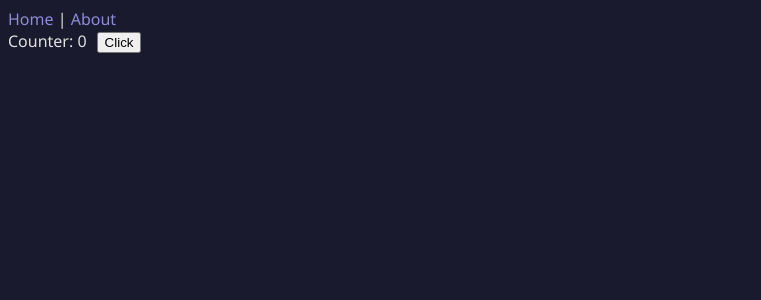
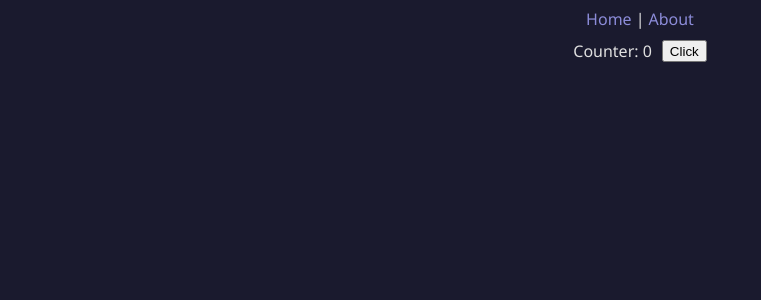
Before and after one commit to siwasu17/gh-hosting-sample, a Vue app: page / in a window 1280 px wide. Shown: the top 300 px of the page, without its empty margins (0-761 px from the left). Built offline with nearby package versions, Linux system fonts and the light colour scheme.

Commit message:
配置を微調整

```diff
--- a/src/App.vue
+++ b/src/App.vue
@@ -28,8 +28,12 @@ const currentView = computed(() => {
 </script>
 
 <template>
-  <div><a href="#/">Home</a> | <a href="#/about">About</a></div>
-  <component :is="currentView" />
+  <div class="container">
+    <div class="header"><a href="#/">Home</a> | <a href="#/about">About</a></div>
+    <div class="main">
+      <component :is="currentView" />
+    </div>
+  </div>
 </template>
 
 <style scoped>
@@ -49,4 +53,27 @@ a:hover {
   color: #adadeb;
   text-decoration: underline;
 }
+
+.header {
+  display: flex;
+  justify-content: center;
+}
+
+.header a {
+  margin-left: 4px;
+  margin-right: 4px;
+}
+
+.main {
+  display: flex;
+  justify-content: center;
+  margin-top: 10px;
+}
+
+.container {
+  max-width: 1000px;
+  margin-left: auto;
+  margin-right: auto;
+  padding: 0 20px;
+}
 </style>
```
